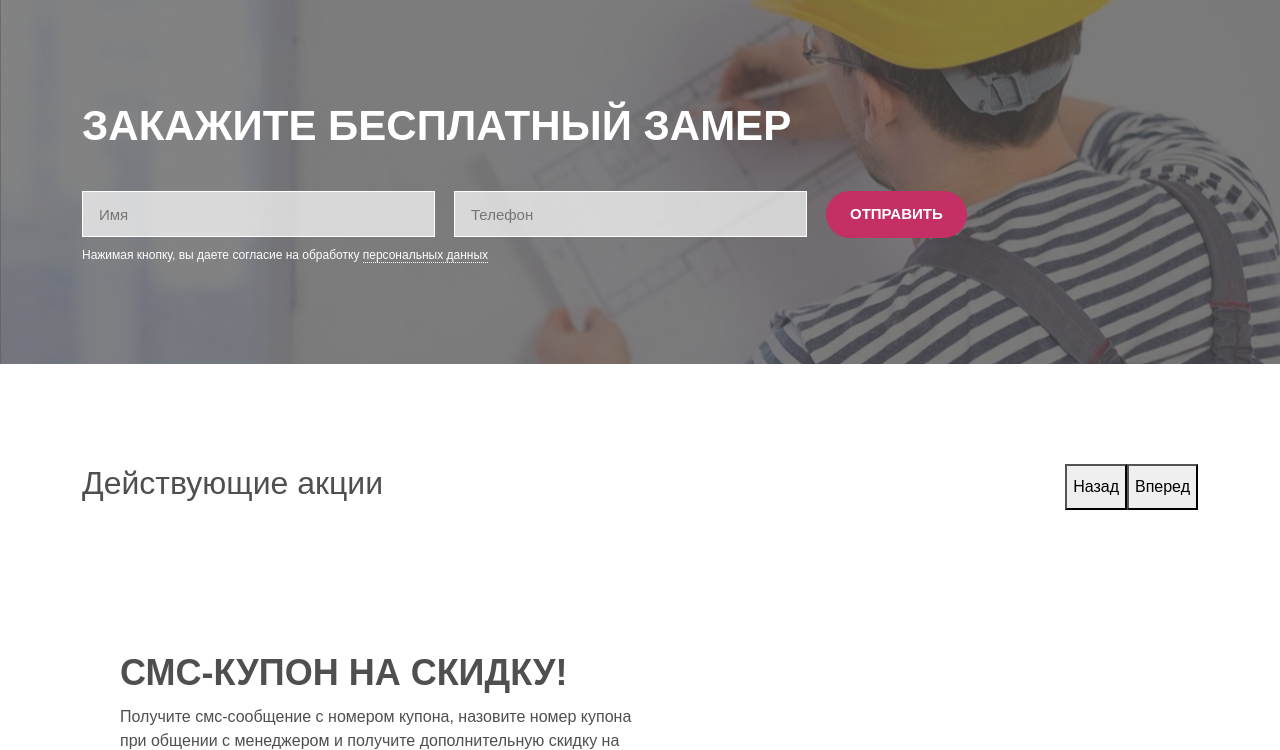
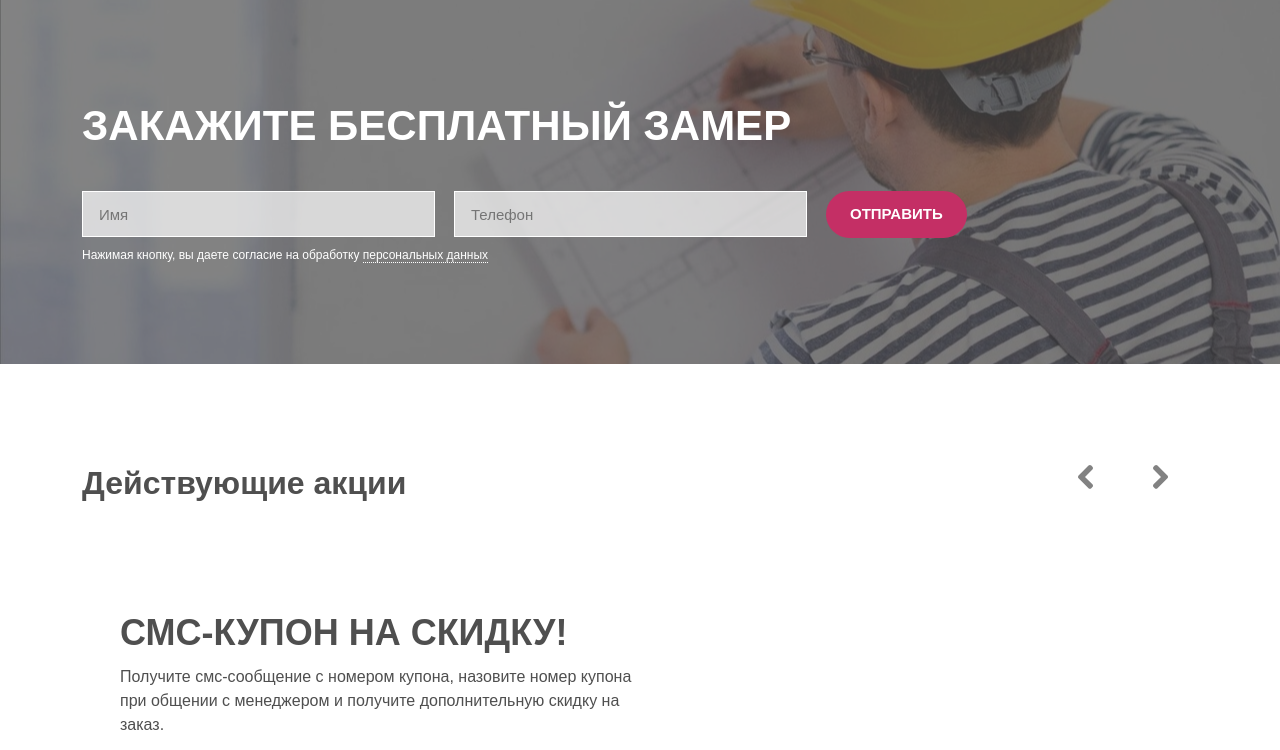
Before and after one commit to cla55ik/vseokna36, a PHP site: template app/pages/main.php in a window 1280 px wide. Shown: the part 5372-6122 px from the top of the page. Run offline with PHP 8.4, Linux system fonts and the light colour scheme; the template is opened without the code that fills it, so the values that code supplies are empty; a stand-in replaces the project's code that opens the database connection.

Commit message:
fix bugs for carousel

```diff
--- a/app/layouts/header.php
+++ b/app/layouts/header.php
@@ -7,7 +7,7 @@
     <!-- Подключаем Bootstrap CSS
     <link href="https://cdn.jsdelivr.net/npm/bootstrap@5.0.1/dist/css/bootstrap.min.css" rel="stylesheet" integrity="sha384-+0n0xVW2eSR5OomGNYDnhzAbDsOXxcvSN1TPprVMTNDbiYZCxYbOOl7+AMvyTG2x" crossorigin="anonymous">
     -->
-
+    <link rel="stylesheet" href="https://cdnjs.cloudflare.com/ajax/libs/animate.css/4.1.1/animate.min.css">
     <!-- Подключаем Custom CSS -->
     <link rel="stylesheet" type="text/css" href="/src/css/bootstrap.min.css">
     <link rel="stylesheet" type="text/css" href="/src/css/style.css">
--- a/app/templates/section/akcii-carousel.php
+++ b/app/templates/section/akcii-carousel.php
@@ -1,21 +1,23 @@
 <div class="container akcii-wrapper mt-100" id="akcii">
-    <div class="mb-40 row">
+    <div class=" row">
         <div class="col-lg-8">
             <h2 class="title-36-cc">Действующие акции</h2>
         </div>
-        <div class="col-lg-4 d-flex justify-content-end">
+        <div class="col-lg-4 d-flex justify-content-end control-button">
 
-            <button type="button" name="button" v-on:click="prev">Назад</button>
-            <button type="button" name="button" v-on:click="next">Вперед</button>
+            <a v-on:click="prev"><img src="/src/img/chevron-left.svg" alt="Кнопка назад"></a>
+            <a v-on:click="next"> <img src="/src/img/chevron-right.svg" alt="Кнопка вперед"> </a>
         </div>
 
     </div>
     <div class="d-flex akciya-carousel-wrapper">
+
         <div class="akciya-card  col-lg-6 p-0" v-for="(s, index) in stest" v-show="index===stepIndex || index===(stepIndex + 1)">
 
           <div class="akciya-img">
             <img class="img-fluid" :src=s.img alt="" />
           </div>
+
           <div class="akciya-body  p-5" >
 
             <h3 class="text-24 white">{{ s.title }}</h3>
--- a/src/css/style.css
+++ b/src/css/style.css
@@ -907,3 +907,22 @@ input[type="text\ w-100"] {
 .akciya-carousel-wrapper {
   overflow: hidden;
 }
+
+
+
+.control-button a{
+  margin: 0px 30px;
+}
+
+.control-button a:hover{
+  cursor: pointer;
+}
+
+.control-button img{
+  width: 15px;
+}
+
+
+.akcii-wrapper h2 {
+  font-weight: 700;
+}
```
Also changed, not shown: src/img/chevron-left.svg (added), src/img/chevron-right.svg (added).
